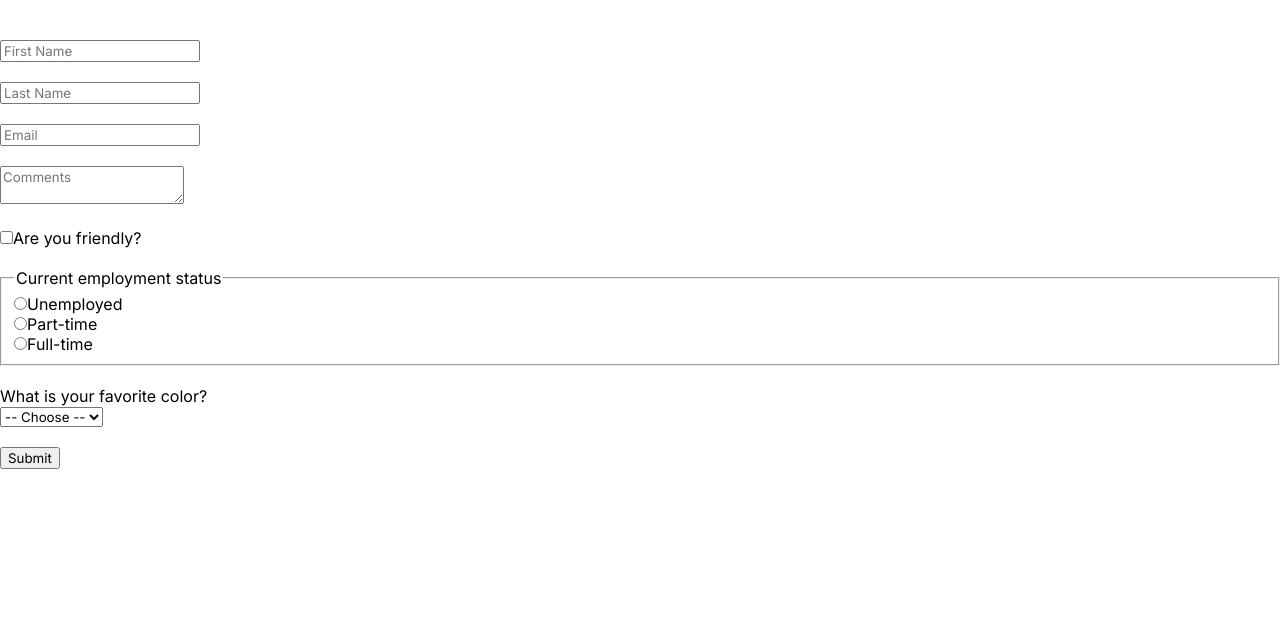
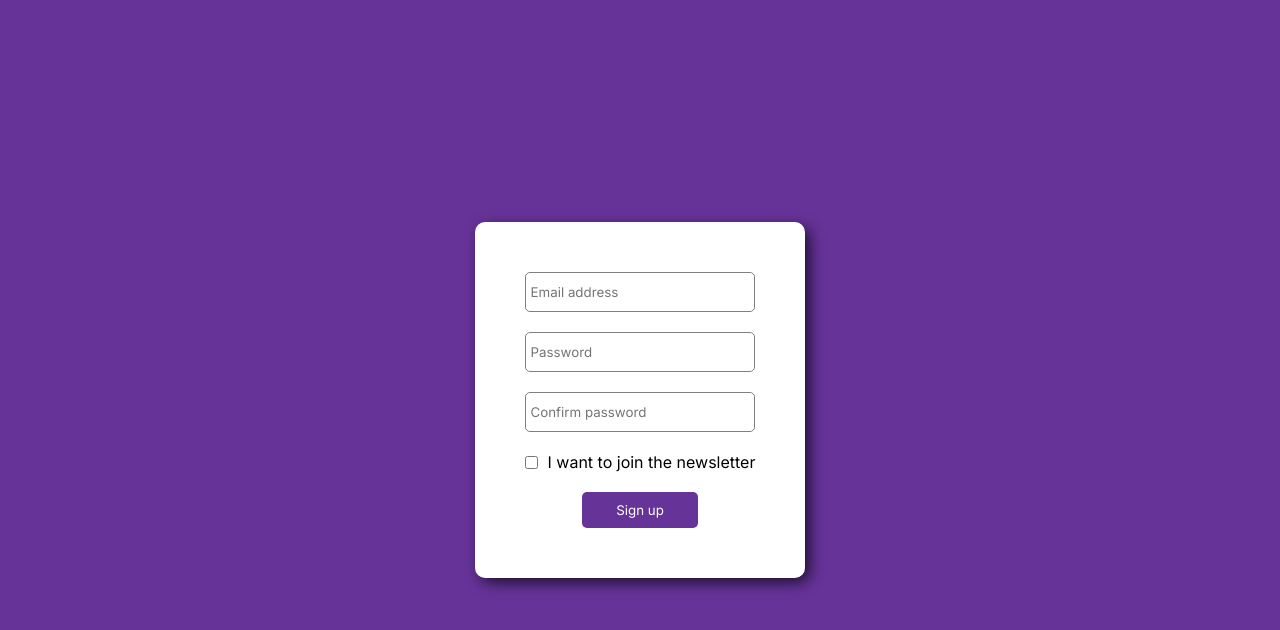
Before and after one commit to will-s-205/scrimba-study, a React (Create React App) app: page / in a window 1280 px wide. Shown: the top 630 px of the page. Built offline with nearby package versions, Linux system fonts and the light colour scheme; the HTML template or start-up script is replaced by a standard one.

Commit message:
SignUp form

```diff
--- a/src/App.js
+++ b/src/App.js
@@ -52,13 +52,25 @@ import './App.css';
 //   )
 // }
 
-import Form from './components/Form';
+// import Form from './components/Form';
+
+// export default function App() {
+
+//   return (
+//     <div>
+//       <Form />
+//     </div>
+//   )
+// }
+
+import './SignUpForm.css';
+import SignUpForm from "./components/SignUpForm"
 
 export default function App() {
 
   return (
     <div>
-      <Form />
+      <SignUpForm />
     </div>
   )
 }
--- /dev/null
+++ b/src/SignUpForm.css
@@ -0,0 +1,59 @@
+* {
+    box-sizing: border-box;
+}
+
+body {
+    margin: 0;
+    background-color: #639;
+    height: 100vh;
+    font-family: 'Inter', sans-serif;
+}
+
+.form-container {
+    height: 100vh;
+    padding: 20px;
+    display: flex;
+    flex-direction: column;
+    justify-content: center;
+    align-items: center;
+}
+
+.form {
+    background-color: white;
+    padding: 50px;
+    border-radius: 10px;
+    display: flex;
+    flex-direction: column;
+    align-items: center;
+    box-shadow: 5px 5px 15px -1px rgba(0,0,0,0.75);
+}
+
+.form--input {
+    width: 100%;
+    margin-bottom: 20px;
+    height: 40px;
+    border-radius: 5px;
+    border: 1px solid gray;
+    padding: 5px;
+    font-family: 'Inter', sans-serif;
+}
+
+.form--submit {
+    width: 50%;
+    padding: 10px;
+    border-radius: 5px;
+    color: white;
+    background-color: #639;
+    border: none;
+    cursor: pointer;
+}
+
+.form--marketing {
+    display: flex;
+    margin-bottom: 20px;
+    align-items: center;
+}
+
+.form--marketing > input {
+    margin-right: 10px;
+}
--- /dev/null
+++ b/src/components/SignUpForm.js
@@ -0,0 +1,106 @@
+import React from "react"
+
+export default function SignUpForm() {
+    const [formData, setFormData] = React.useState(
+        {
+            email: "",
+            password: "",
+            password2: "",
+            okayToEmail: false
+        }
+    )
+
+    /**
+     * Challenge: Connect the form to local state
+     *
+     * 1. Create a state object to store the 4 values we need to save.
+     * 2. Create a single handleChange function that can
+     *    manage the state of all the inputs and set it up
+     *    correctly
+     * 3. When the user clicks "Sign up", check if the
+     *    password & confirmation match each other. If
+     *    so, log "Successfully signed up" to the console.
+     *    If not, log "passwords to not match" to the console.
+     * 4. Also when submitting the form, if the person checked
+     *    the "newsletter" checkbox, log "Thanks for signing
+     *    up for our newsletter!" to the console.
+     */
+
+    // console.log(formData) // DEBBUGING
+
+    function handleChange(event) {
+        // console.log(event) // DEBBUGING
+        // console.log(event.target) // DEBBUGING
+        // console.log(event.target.name)
+        // console.log(event.target.value)
+        const { name, value, type, checked } = event.target
+        setFormData(prevData => {
+            return {
+                ...prevData,
+                [name]: type === "checkbox" ? checked : value
+            }
+        })
+    }
+
+    // em@gmail.com
+    function handleSubmit(event) {
+        event.preventDefault()
+        // console.log(formData) // DEBBUGING
+        if (formData.password === formData.password2) {
+            console.log("Successfully signed up")
+            if (formData.okayToEmail) {
+                console.log("Thanks for signing up for our newsletter!")
+            }
+        } else {
+            return console.log("Passwords do not match")
+        }
+    }
+
+    return (
+        <div className="form-container">
+            <form className="form" onSubmit={handleSubmit}>
+                <input
+                    type="email"
+                    placeholder="Email address"
+                    className="form--input"
+                    name="email"
+                    onChange={handleChange}
+                    value={formData.email}
+                />
+                <input
+                    type="password"
+                    placeholder="Password"
+                    className="form--input"
+                    name="password"
+                    onChange={handleChange}
+                    value={formData.password}
+                />
+                <input
+                    type="password"
+                    placeholder="Confirm password"
+                    className="form--input"
+                    name="password2"
+                    onChange={handleChange}
+                    value={formData.password2}
+                />
+
+                <div className="form--marketing">
+                    <input
+                        id="okayToEmail"
+                        type="checkbox"
+                        checked={formData.okayToEmail}
+                        onChange={handleChange}
+                        name="okayToEmail"
+                    />
+                    <label htmlFor="okayToEmail">I want to join the newsletter</label>
+                </div>
+
+                <button
+                    className="form--submit"
+                >
+                    Sign up
+                </button>
+            </form>
+        </div>
+    )
+}
```
